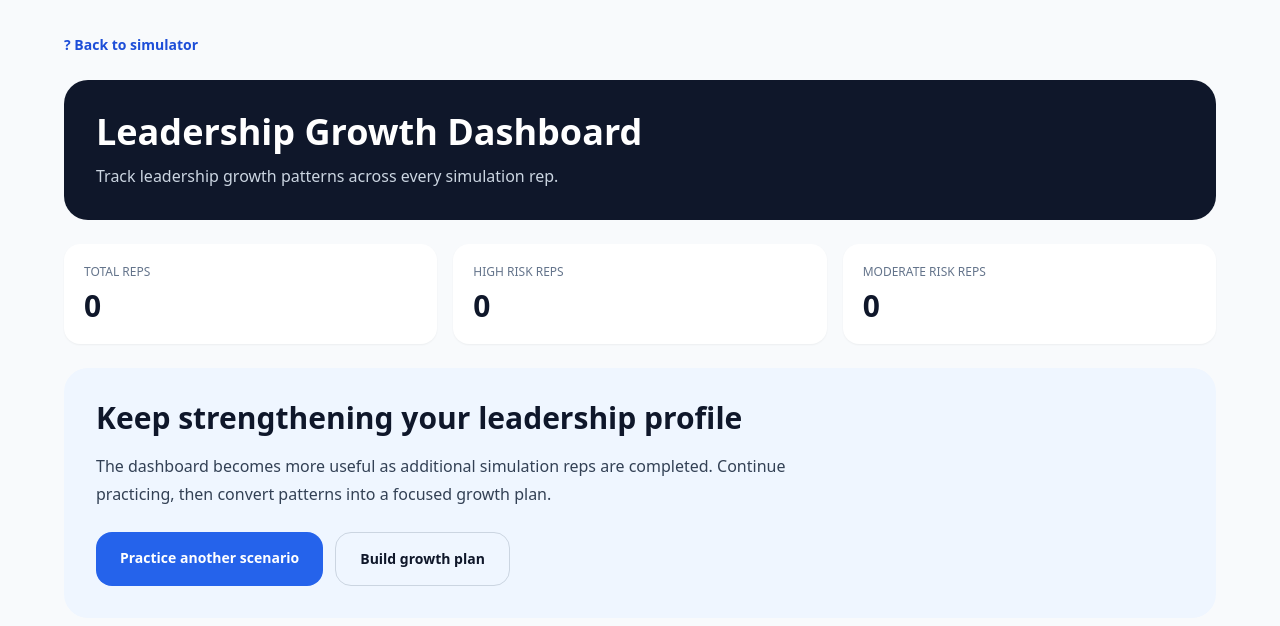
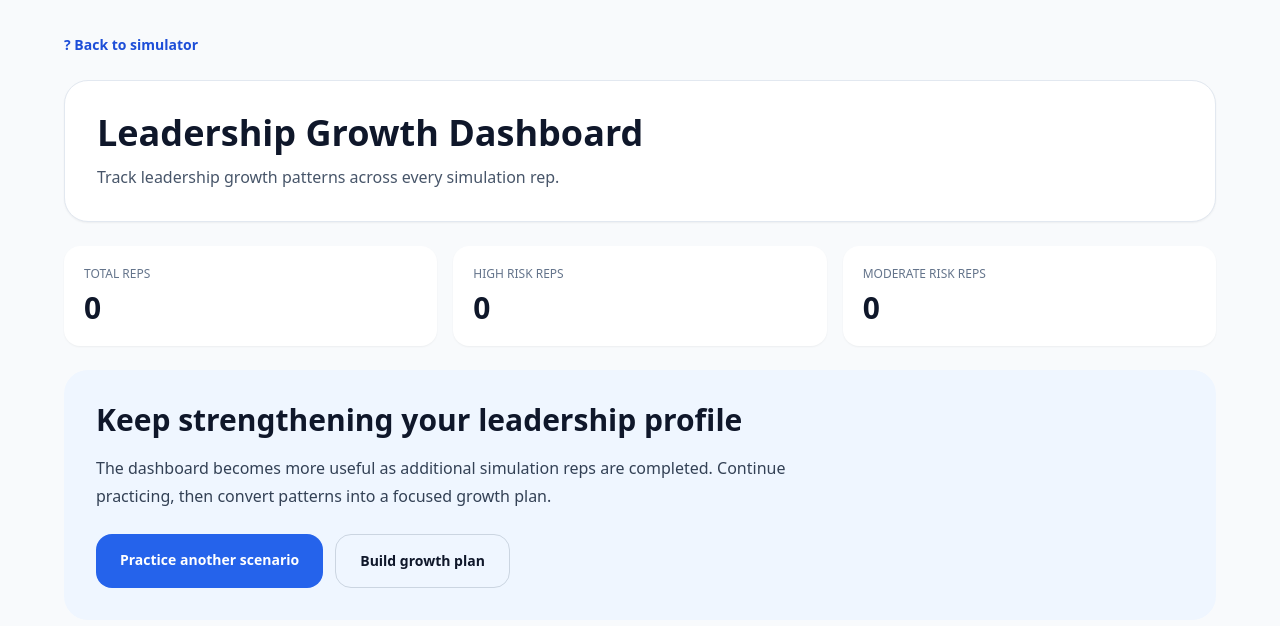
Before and after one commit to jmarc296-jpg/instructional-leadership-practice, a Next.js app: page /dashboard in a window 1280 px wide. Shown: the top 626 px of the page. Built offline with nearby package versions, Linux system fonts and the light colour scheme.

Commit message:
Add premium visual variation across product flow

```diff
--- a/app/dashboard/page.tsx
+++ b/app/dashboard/page.tsx
@@ -31,11 +31,11 @@ export default function DashboardPage() {
           ? Back to simulator
         </a>
 
-        <section className="rounded-3xl bg-slate-900 p-8 text-white">
+        <section className="rounded-3xl bg-white p-8 shadow-sm border border-slate-200">
           <h1 className="text-4xl font-semibold">
             Leadership Growth Dashboard
           </h1>
-          <p className="mt-3 text-slate-300">
+          <p className="mt-3 text-slate-600">
             Track leadership growth patterns across every simulation rep.
           </p>
         </section>
--- a/app/evaluation-report/page.tsx
+++ b/app/evaluation-report/page.tsx
@@ -35,7 +35,7 @@ export default function EvaluationReportPage() {
         </section>
 
         {!latest ? (
-          <section className="rounded-3xl bg-white p-10 shadow-sm">
+          <section className="rounded-3xl bg-slate-100 p-10 border border-slate-200">
             <h2 className="text-3xl font-semibold text-slate-900">
               No evaluation data yet.
             </h2>
--- a/app/growth-plan/page.tsx
+++ b/app/growth-plan/page.tsx
@@ -16,7 +16,7 @@ export default function GrowthPlanPage() {
     <main className="min-h-screen bg-slate-50 px-6 py-10">
       <div className="mx-auto max-w-6xl space-y-8">
 
-        <section className="rounded-3xl bg-slate-900 p-10 text-white">
+        <section className="rounded-3xl bg-emerald-900 p-10 text-white">
           <p className="text-sm font-semibold uppercase tracking-[0.25em] text-blue-300">
             Leadership Growth Engine
           </p>
--- a/app/page.tsx
+++ b/app/page.tsx
@@ -113,7 +113,7 @@ function Card({
   cta: string
 }) {
   return (
-    <a href={href} className="rounded-3xl bg-white p-7 shadow-sm transition hover:-translate-y-1 hover:shadow-md">
+    <a href={href} className="rounded-3xl bg-white p-7 shadow-sm transition hover:shadow-md">
       <h3 className="text-2xl font-semibold text-slate-950">{title}</h3>
       <p className="mt-3 leading-7 text-slate-600">{text}</p>
       <div className="mt-5 text-sm font-semibold text-blue-700">{cta} ?</div>
--- a/app/scenario-lab/page.tsx
+++ b/app/scenario-lab/page.tsx
@@ -63,7 +63,7 @@ export default function ScenarioLabPage() {
   return (
     <main className="min-h-screen bg-slate-50 px-6 py-10">
       <div className="mx-auto max-w-6xl space-y-8">
-        <section className="rounded-3xl bg-slate-900 p-10 text-white">
+        <section className="rounded-3xl bg-gradient-to-r from-slate-900 to-blue-900 p-10 text-white">
           <p className="text-sm font-semibold uppercase tracking-[0.25em] text-blue-300">
             Scenario Lab
           </p>
```
